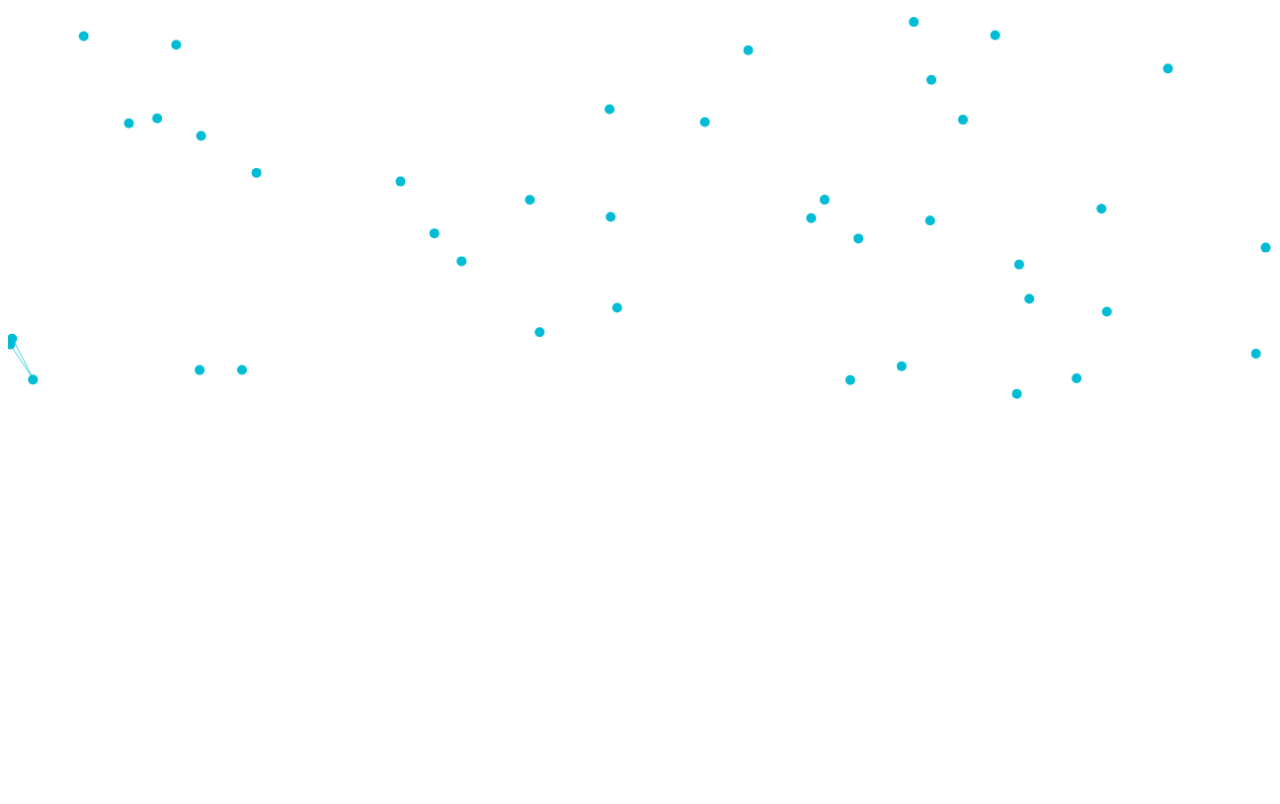
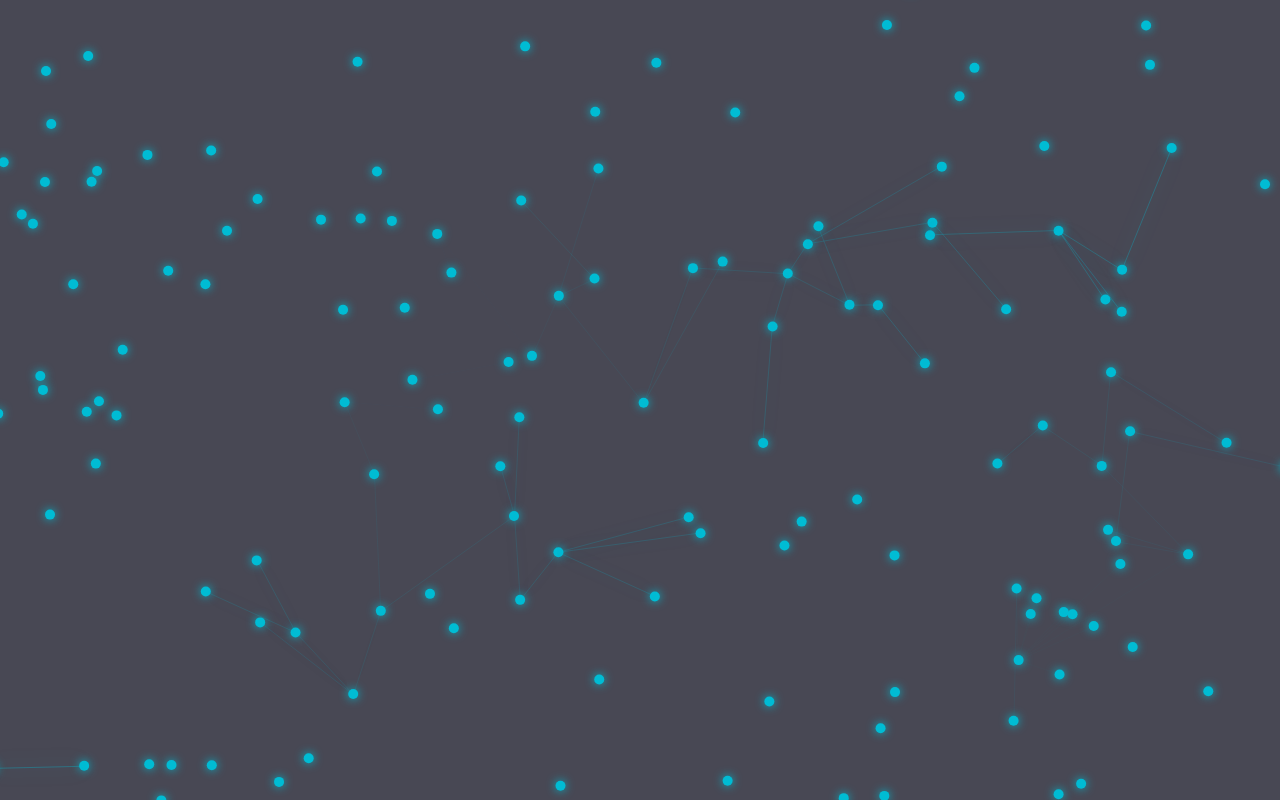
Before and after one commit to alaycock/canvas-playground, a website: page public/index.html in a window 1280 px wide. Drawn offline with Linux system fonts and the light colour scheme.

Commit message:
More awesome

```diff
--- a/public/main.css
+++ b/public/main.css
@@ -1,4 +1,8 @@
+body {
+  margin: 0;
+}
+
 #canvas {
   width: 100%;
-  height: 50%;
+  height: 100%;
 }
--- a/public/main.js
+++ b/public/main.js
@@ -1,20 +1,35 @@
+var RADIUS = 5;
+var OUTSIDE_LIMIT = 30;
+var DOT_FREQUENCY = 8000;
+var BACKGROUND_COLOR = "#484854";
+var FOREGROUND_COLOR = function(alpha) {
+  return "rgba(0, 188, 212, " + alpha + ")";
+};
+
 var dots = [];
-var explosions = [];
 var lines = [];
-var RADIUS = 5;
+var dotCount = 0;
 
 function onLoad() {
   canvas = document.getElementById('canvas');
-  canvas.width  = window.innerWidth;
-  canvas.height = window.innerHeight / 2;
   ctx = canvas.getContext("2d");
+  window.onresize = resizeWindow;
 
+  resizeWindow();
   createCircles();
   setInterval(loop, 20);
 }
 
+function resizeWindow() {
+  canvas.width  = window.innerWidth;
+  canvas.height = window.innerHeight;
+  var area = (canvas.width + OUTSIDE_LIMIT * 2) * (canvas.height + OUTSIDE_LIMIT * 2);
+  dotCount = area / DOT_FREQUENCY;
+}
+
 function loop() {
-  ctx.clearRect(0, 0, canvas.width, canvas.height);
+  ctx.fillStyle = BACKGROUND_COLOR;
+  ctx.fillRect(0,0, canvas.width, canvas.height);
 
   // Draw circles
   for(var i = 0; i < dots.length; i++) {
@@ -23,10 +38,10 @@ function loop() {
     if(item.collision)
       color = "red";
 
-    color = ctx.fillStyle = "rgba(0, 188, 212, 1)";
+    color = ctx.fillStyle = FOREGROUND_COLOR(1);
     drawCircle(item.x, item.y, color);
     updateCircle(item);
-    collideWithinRadius(item, i+1, RADIUS * 2, triggerLightning);
+    collideWithinRadius(item, i + 1, RADIUS * 2, triggerLightning);
   }
 
   // Draw lines
@@ -36,53 +51,46 @@ function loop() {
     updateLine(item);
   }
 
-  // Draw explosions
-  for(var i = 0; i < explosions.length; i++) {
-    var item = explosions[i];
-    drawExplosion(item)
-    updateExplosion(item);
-  }
-
   // Cleanup lines
   lines = lines.filter(function(item) {
     return item.opacity > 0;
   });
-
-  // Cleanup explosions
-  explosions = explosions.filter(function(item) {
-    return item.opacity > 0 && item.radius > 0;
-  });
 }
 
 function drawCircle(x, y, color) {
+  ctx.save();
   ctx.beginPath();
   ctx.arc(x, y, RADIUS, 0, 2 * Math.PI, false);
   ctx.fillStyle = color;
+  ctx.shadowColor = FOREGROUND_COLOR(1);
+  ctx.shadowBlur = 10;
+  ctx.shadowOffsetX = 0;
+  ctx.shadowOffsetY = 0;
   ctx.fill();
+  ctx.restore();
 }
 
 function drawLine(item) {
+  ctx.save();
   var dot1 = item.first;
   var dot2 = item.second;
   ctx.beginPath();
   ctx.moveTo(dot1.x, dot1.y);
   ctx.lineTo(dot2.x, dot2.y);
-  ctx.strokeStyle = "rgba(0, 188, 212, " + item.opacity + ")";
+  ctx.strokeStyle = FOREGROUND_COLOR(item.opacity);
+  ctx.shadowColor = FOREGROUND_COLOR(1);
+  ctx.shadowBlur = 20;
+  ctx.shadowOffsetX = 0;
+  ctx.shadowOffsetY = 0;
   ctx.stroke();
-}
-
-function drawExplosion(item) {
-  ctx.beginPath();
-  ctx.arc(item.x, item.y, item.radius, 0, 2 * Math.PI, false);
-  ctx.fillStyle = "rgba(0, 188, 212, " + item.opacity + ")";
-  ctx.fill();
+  ctx.restore();
 }
 
 function createCircles() {
-  for(var i = 0; i < 40; i++) {
+  for(var i = 0; i < dotCount; i++) {
     dots[i] = {
-      x: Math.random() * canvas.width,
-      y: Math.random() * canvas.height,
+      x: Math.random() * (canvas.width + OUTSIDE_LIMIT) - OUTSIDE_LIMIT,
+      y: Math.random() * (canvas.height + OUTSIDE_LIMIT) - OUTSIDE_LIMIT,
       angle: Math.random() * (Math.PI * 2),
       collision: false,
       index: i,
@@ -102,19 +110,8 @@ function createLine(dot1, dot2) {
   dot2.has_line = true;
 }
 
-function createExplosion(dot1, dot2) {
-  var midX = (dot1.x + dot2.x) / 2;
-  var midY = (dot1.y + dot2.y) / 2;
-  explosions.push({
-    x: midX,
-    y: midY,
-    opacity: 1,
-    radius: 13
-  });
-}
-
 function updateLine(item) {
-  item.opacity -= .02;
+  item.opacity -= .01;
   if(item.opacity <= 0) {
     item.first.has_line = false;
     item.second.has_line = false;
@@ -128,19 +125,14 @@ function updateCircle(circle) {
   circle.x += vx;
   circle.y += vy;
 
-  if (circle.x < 0 || circle.x > canvas.width)
+  // Go offscreen, then bounce back
+  if (circle.x < -OUTSIDE_LIMIT || circle.x > canvas.width + OUTSIDE_LIMIT)
     circle.angle = Math.PI * 2 - circle.angle;
-  if (circle.y < 0 || circle.y > canvas.height)
+  if (circle.y < -OUTSIDE_LIMIT || circle.y > canvas.height + OUTSIDE_LIMIT)
     circle.angle = Math.PI * 2 - circle.angle + Math.PI;
 }
 
-function updateExplosion(item) {
-  item.opacity -= .02;
-  item.radius -= .3;
-}
-
 function findWithinRadius(startDot, startingIndex, radius, callback) {
-  var anyIntersections = false;
   for(var j = startingIndex; j < dots.length; j++) {
     var dot2 = dots[j];
     if(distanceBetween(startDot, dot2) < radius && startDot.index != dot2.index) {
@@ -180,13 +172,14 @@ function distanceBetween(dot1, dot2) {
 function triggerLightning(dot1, dot2) {
   if(!dot1.has_line) {
     findWithinRadius(dot1, 0, 100, chainLightning);
-    // createExplosion(dot1, dot2);
   }
 }
 
 function chainLightning(dot1, dot2) {
   if(!dot2.has_line) {
     createLine(dot1, dot2);
-    findWithinRadius(dot2, 0, 100, chainLightning);
+    setTimeout(function() {
+      findWithinRadius(dot2, 0, 100, chainLightning);
+    }, 60);
   }
 }
```
